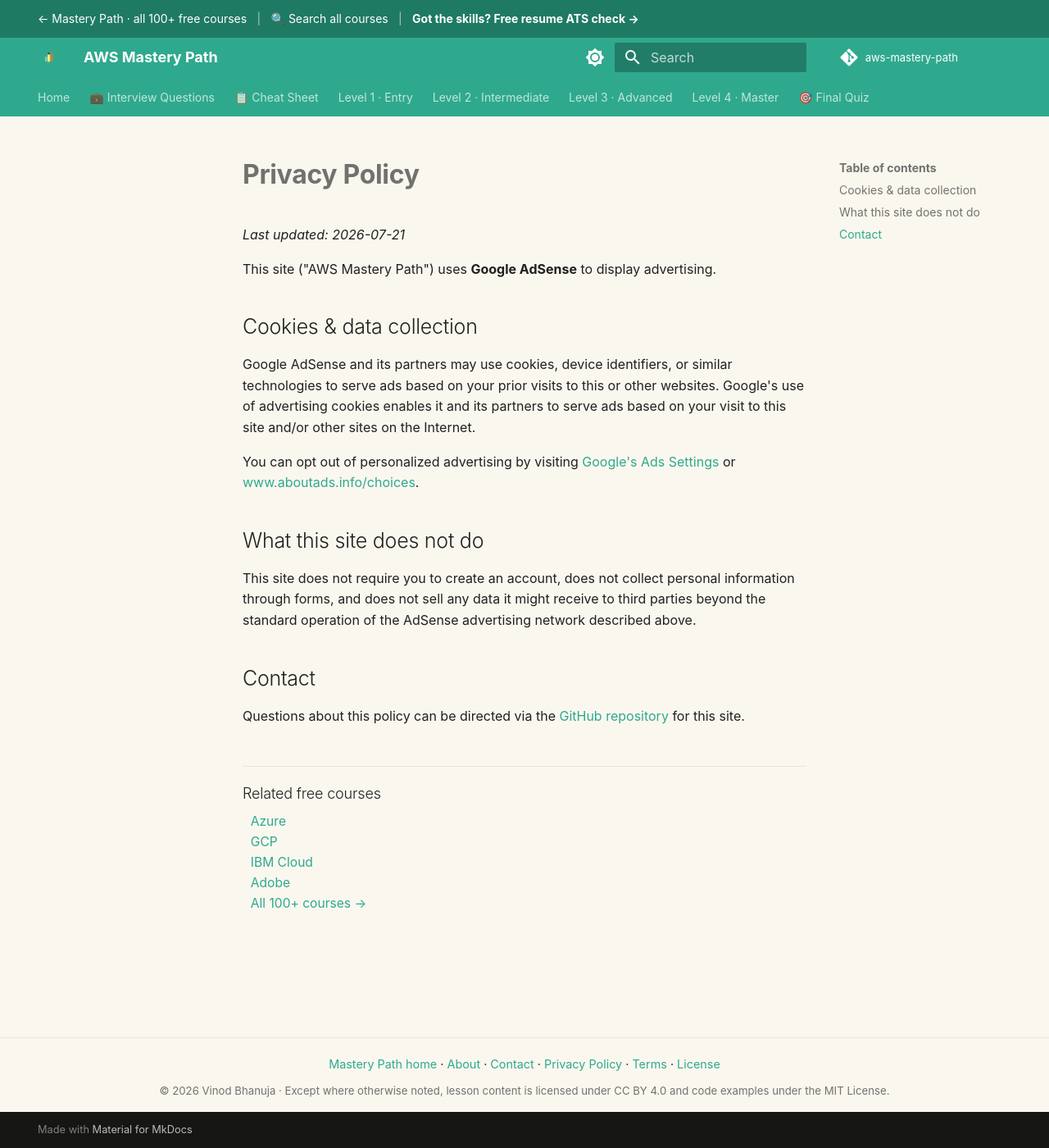
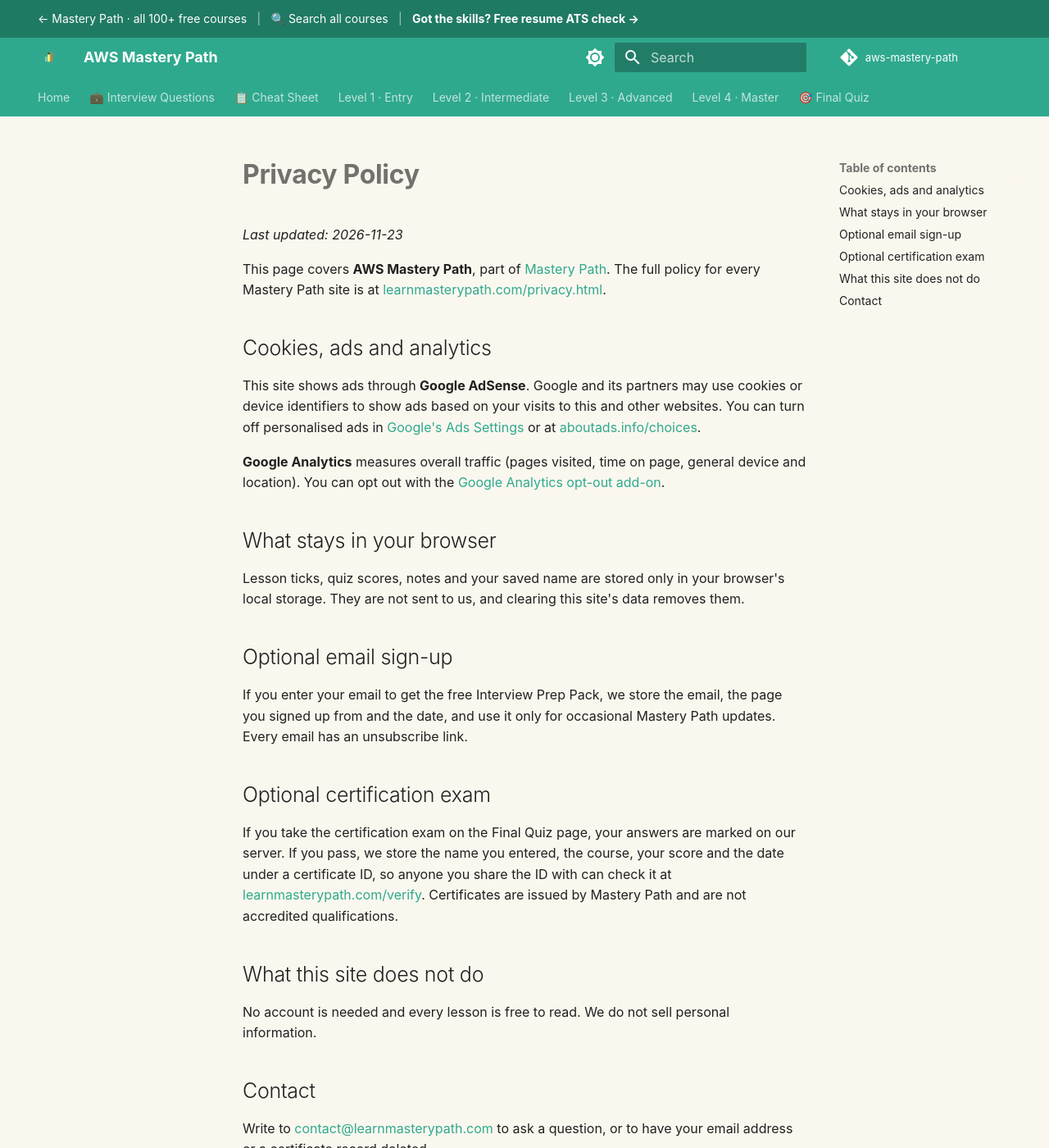
Before and after one commit to SIGILIPELLI/aws-mastery-path, an MkDocs documentation site: the page built from docs/privacy.md, in a window 1280 px wide and 1400 px high. Shown: the whole window at 82% size. Built offline with MkDocs 1.6.1 and Material for MkDocs 9.7.7, drawn with Linux system fonts in a browser that asks for light colours; comment, search, counter and statistics services are not loaded.

Commit message:
Update privacy page: progress stays in the browser, optional email sign-up and certification exam, link to the full policy
Co-Authored-By: Claude Opus 5.5 <noreply@anthropic.com>

```diff
--- a/docs/privacy.md
+++ b/docs/privacy.md
@@ -1,33 +1,35 @@
 ---
-description: "Privacy policy for the free AWS Mastery Path: how Google Analytics and AdSense cookies are used, what is not collected, and how to opt out."
+description: "Privacy policy for the free AWS Mastery Path: cookies for ads and analytics, what stays in your browser, and the optional email sign-up and certification exam."
 ---
 
 # Privacy Policy
 
-_Last updated: 2026-07-21_
+_Last updated: 2026-11-23_
 
-This site ("AWS Mastery Path") uses **Google AdSense** to display advertising.
+This page covers **AWS Mastery Path**, part of [Mastery Path](https://learnmasterypath.com/). The full policy for every Mastery Path site is at [learnmasterypath.com/privacy.html](https://learnmasterypath.com/privacy.html).
 
-## Cookies & data collection
+## Cookies, ads and analytics
 
-Google AdSense and its partners may use cookies, device identifiers, or similar
-technologies to serve ads based on your prior visits to this or other websites.
-Google's use of advertising cookies enables it and its partners to serve ads
-based on your visit to this site and/or other sites on the Internet.
+This site shows ads through **Google AdSense**. Google and its partners may use cookies or device identifiers to show ads based on your visits to this and other websites. You can turn off personalised ads in [Google's Ads Settings](https://adssettings.google.com/) or at [aboutads.info/choices](https://www.aboutads.info/choices/).
 
-You can opt out of personalized advertising by visiting
-[Google's Ads Settings](https://adssettings.google.com/) or
-[www.aboutads.info/choices](https://www.aboutads.info/choices/).
+**Google Analytics** measures overall traffic (pages visited, time on page, general device and location). You can opt out with the [Google Analytics opt-out add-on](https://tools.google.com/dlpage/gaoptout).
+
+## What stays in your browser
+
+Lesson ticks, quiz scores, notes and your saved name are stored only in your browser's local storage. They are not sent to us, and clearing this site's data removes them.
+
+## Optional email sign-up
+
+If you enter your email to get the free Interview Prep Pack, we store the email, the page you signed up from and the date, and use it only for occasional Mastery Path updates. Every email has an unsubscribe link.
+
+## Optional certification exam
+
+If you take the certification exam on the Final Quiz page, your answers are marked on our server. If you pass, we store the name you entered, the course, your score and the date under a certificate ID, so anyone you share the ID with can check it at [learnmasterypath.com/verify](https://learnmasterypath.com/verify/). Certificates are issued by Mastery Path and are not accredited qualifications.
 
 ## What this site does not do
 
-This site does not require you to create an account, does not collect personal
-information through forms, and does not sell any data it might receive to third
-parties beyond the standard operation of the AdSense advertising network
-described above.
+No account is needed and every lesson is free to read. We do not sell personal information.
 
 ## Contact
 
-Questions about this policy can be directed via the
-[GitHub repository](https://github.com/SIGILIPELLI/aws-mastery-path) for this
-site.
+Write to [contact@learnmasterypath.com](mailto:contact@learnmasterypath.com) to ask a question, or to have your email address or a certificate record deleted.
```
